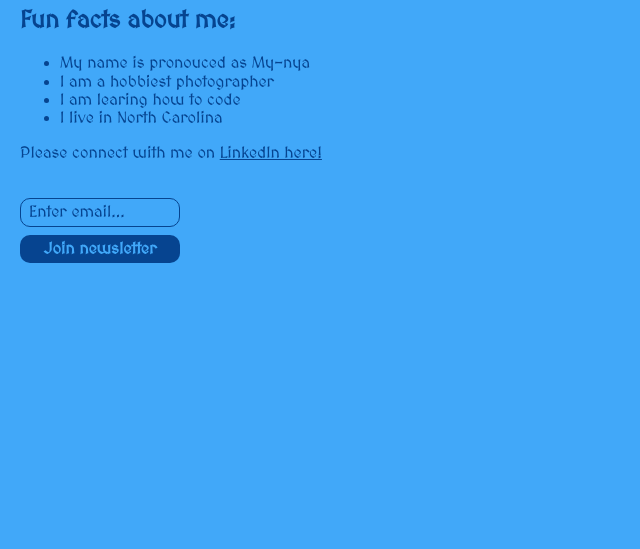
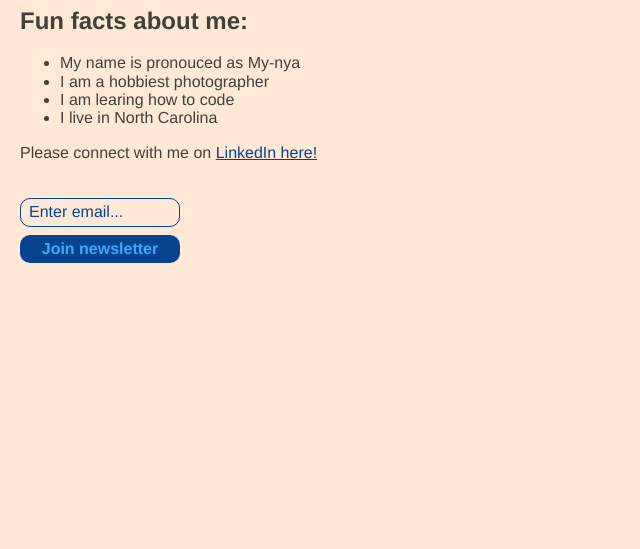
Before and after one commit to mher12/personal-site, a plain HTML site: page index.html in a window 1280 px wide. Shown: the part 251-800 px from the top of the page, without its empty margins (0-640 px from the left). Drawn offline with nearby package versions, Linux system fonts and the light colour scheme; a web font is replaced by a local one.

Commit message:
Update styles.css

```diff
--- a/styles.css
+++ b/styles.css
@@ -7,7 +7,7 @@
     --scary: 'Creepster', cursive;
     --cowboy: 'Rye', cursive;
     --regular: sans-serif;
-    --fantasy: 'MedievalSharp', cursive;
+    --fantasy: 'Helvetica', cursive;
     --font: var(--regular);
     --sharp: 0;
     --soft: 10px;
@@ -26,9 +26,9 @@
 body, html {
     margin: 0;
     padding: 10px;
-    background: var(--background);
-    color: var(--text);
-    font-family: var(--font);
+    background: #ffe8d6;
+    color: #3f4238;
+    font-family: helvetica;
 }
 
 img {
```
